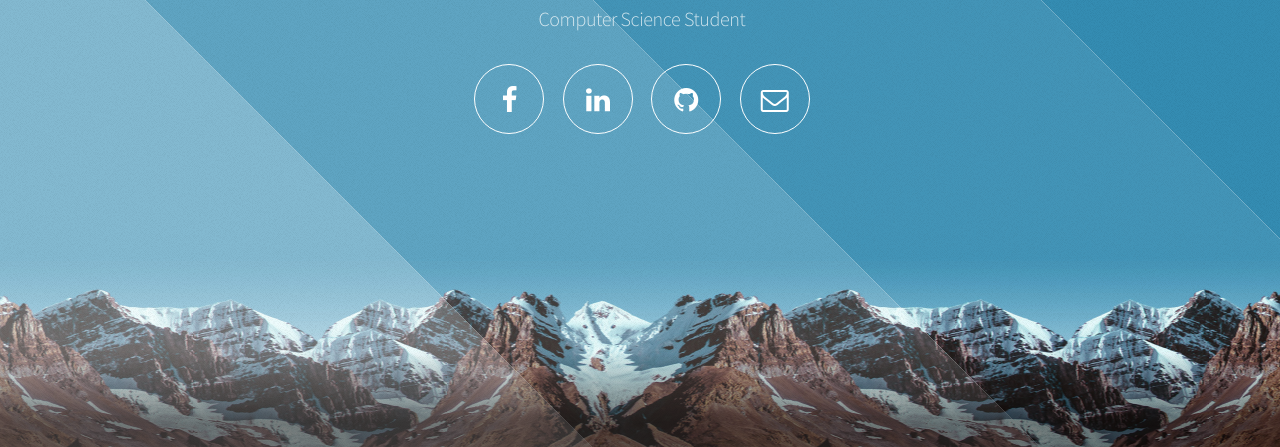
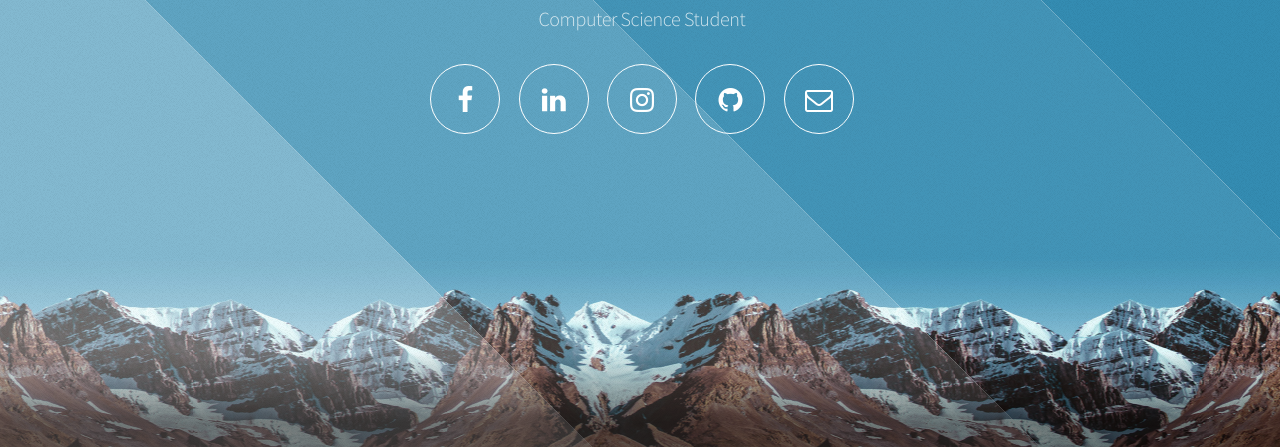
Before and after one commit to Mirianashvili/Mirianashvili.github.io, a plain HTML site: page index.html in a window 1280 px wide. Shown: the part 353-800 px from the top of the page. Drawn offline with Linux system fonts and the light colour scheme.

Commit message:
add instagram link

```diff
--- a/index.html
+++ b/index.html
@@ -17,10 +17,31 @@
 				<p>Computer Science Student</p>
 				<nav>
 					<ul>
-					    <li><a href="https://www.facebook.com/sandromirr" class="icon fa-facebook"><span class="label">Facebook</span></a></li>
-						<li><a href="https://linkedin.com/in/sandromirr" class="icon fa-linkedin"><span class="label">LinkedIn</span></a></li>
-						<li><a href="https://www.github.com/mirianashvili" class="icon fa-github"><span class="label">Github</span></a></li>
-						<li><a href="mailto:mirianashvili.sandro@gmail.com" class="icon fa-envelope-o"><span class="label">Email</span></a></li>
+						<li>
+							<a href="https://www.facebook.com/sandromirr" class="icon fa-facebook">
+								<span class="label">Facebook</span>
+							</a>
+						</li>
+						<li>
+							<a href="https://linkedin.com/in/sandromirr" class="icon fa-linkedin">
+								<span class="label">LinkedIn</span>
+							</a>
+						</li>
+						<li>
+							<a href="https://instagram.com/sandromirr" class="icon fa-instagram">
+								<span class="label">Instagram</span>
+							</a>
+						</li>
+						<li>
+							<a href="https://www.github.com/mirianashvili" class="icon fa-github">
+								<span class="label">Github</span>
+							</a>
+						</li>
+						<li>
+							<a href="mailto:mirianashvili.sandro@gmail.com" class="icon fa-envelope-o">
+								<span class="label">Email</span>
+							</a>
+						</li>
 					</ul>
 				</nav>
 			</header>
```
